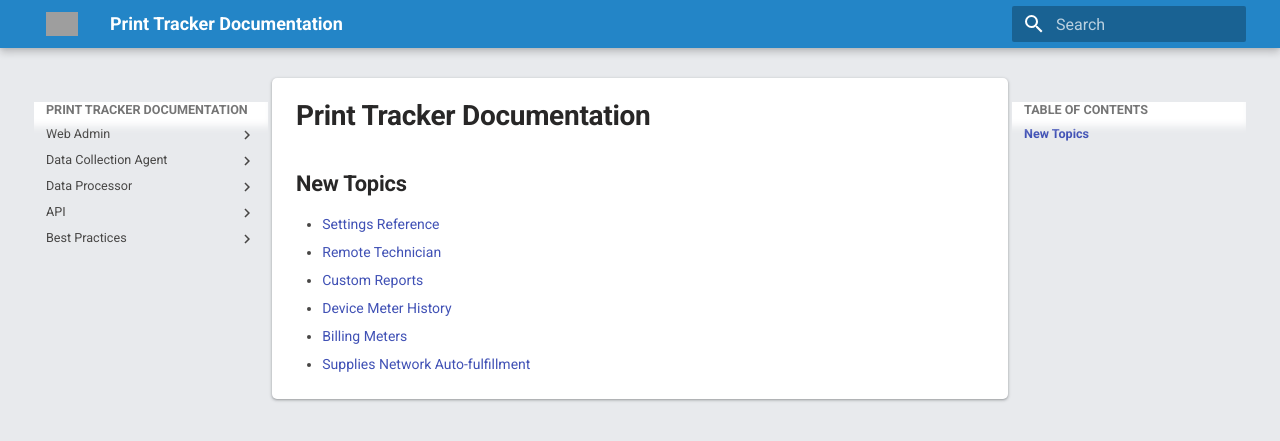
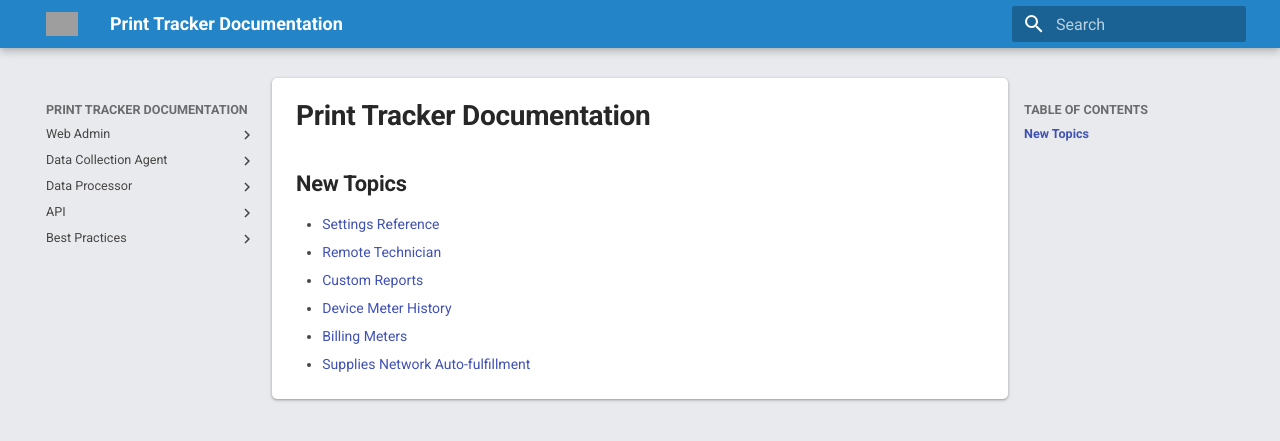
Before and after one commit to printtracker/public-documentation, an MkDocs documentation site: the page built from docs/index.md, in a window 1280 px wide. Shown: the top 441 px of the page. Built offline with MkDocs 1.6.1 and Material for MkDocs 9.7.7, drawn with Linux system fonts in a browser that asks for light colours; comment, search, counter and statistics services are not loaded; grey boxes are pictures that could not be loaded.

Commit message:
Fixing styling

```diff
--- a/docs/stylesheets/extra.css
+++ b/docs/stylesheets/extra.css
@@ -14,6 +14,8 @@
 
 .md-nav__title {
     text-transform: uppercase;
+    background: none !important;
+    box-shadow: none !important;
 }
 
 .md-content {
```
